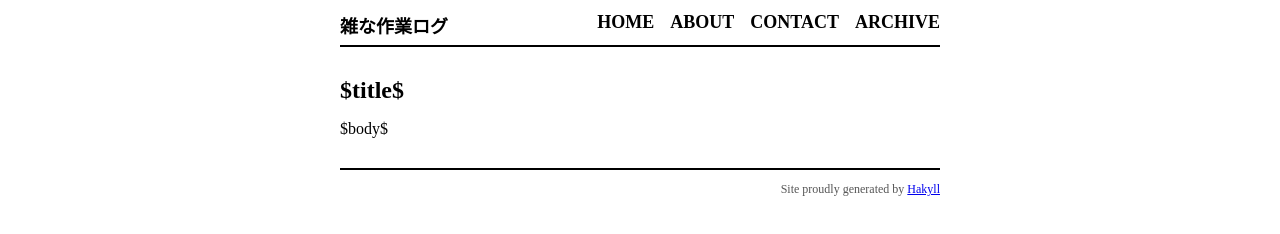
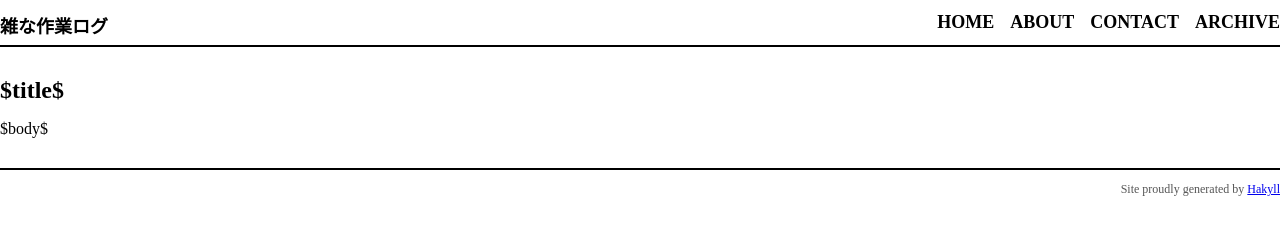
Before and after one commit to IamKeck/blog, a plain HTML site: page templates/default.html in a window 1280 px wide. Drawn offline with Linux system fonts and the light colour scheme.

Commit message:
ひとまず幅のみスマートフォン対応

```diff
--- a/css/default.css
+++ b/css/default.css
@@ -2,7 +2,7 @@ body {
     color: black;
     font-size: 16px;
     margin: 0px auto 0px auto;
-    width: 600px;
+    width: 100vw;
 }
 
 header {
--- a/templates/default.html
+++ b/templates/default.html
@@ -6,6 +6,7 @@
         <meta name="viewport" content="width=device-width, initial-scale=1">
         <title>雑な作業ログ - $title$</title>
         <link rel="stylesheet" href="/css/default.css" />
+        <meta name="viewport" content="width=device-width,initial-scale=1">
     </head>
     <body>
         <header>
```
